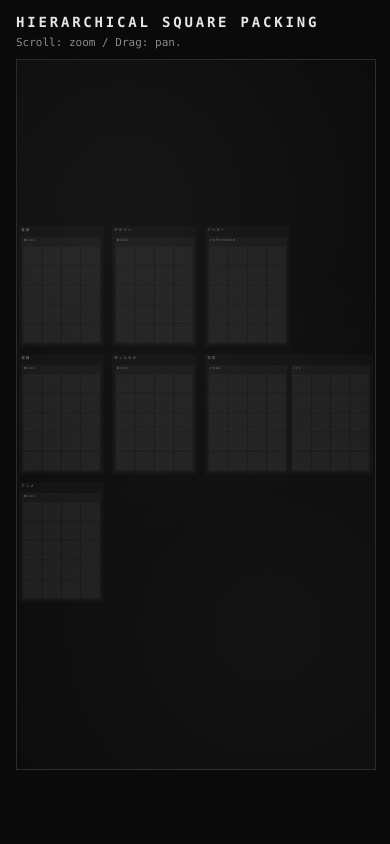
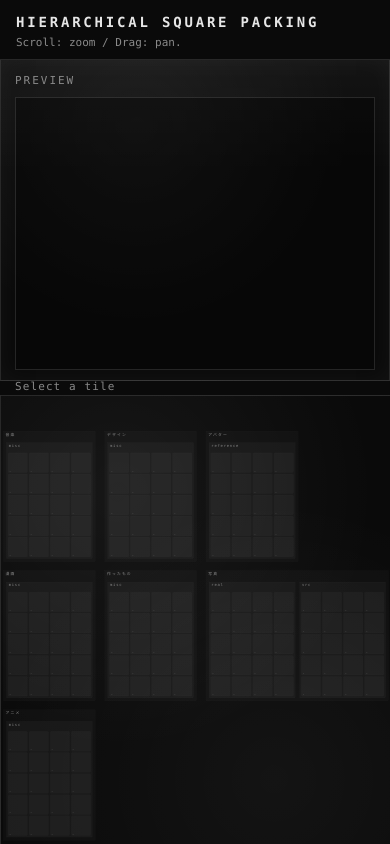
Before and after one commit to masirof/about-me, a plain HTML site: page d3-playground7.html in a window 390 px wide. Drawn offline with nearby package versions, Linux system fonts and the light colour scheme.

Commit message:
image zoom window

```diff
--- a/d3-playground7.html
+++ b/d3-playground7.html
@@ -11,20 +11,29 @@
         --muted: #8a8a8a;
         --line: rgba(255, 255, 255, 0.18);
       }
+      html,
       body {
+        height: 100%;
         margin: 0;
         font-family: "Consolas", "Courier New", monospace;
         background: var(--bg);
         color: var(--ink);
+        overflow: hidden;
       }
       .wrap {
-        max-width: 1400px;
-        margin: 14px auto 0;
-        padding: 0 16px 16px;
+        max-width: none;
+        width: 100%;
+        margin: 0;
+        padding: 14px 0 16px;
+        height: 100vh;
+        display: flex;
+        flex-direction: column;
+        overflow: hidden;
       }
       h1 {
         font-size: 14px;
         margin: 0 0 6px;
+        padding: 0 16px;
         letter-spacing: 0.2em;
         text-transform: uppercase;
       }
@@ -32,6 +41,7 @@
         margin: 0 0 10px;
         color: var(--muted);
         font-size: 11px;
+        padding: 0 16px;
       }
       .controls {
         display: flex;
@@ -40,6 +50,7 @@
         margin-bottom: 10px;
         font-size: 11px;
         color: var(--muted);
+        padding: 0 16px;
       }
       .controls button {
         background: transparent;
@@ -57,9 +68,67 @@
       .hidden {
         display: none;
       }
-      svg {
+      .stage {
+        display: grid;
+        grid-template-columns: minmax(280px, 38%) minmax(0, 1fr);
+        gap: 16px;
+        align-items: stretch;
+        flex: 1;
+        min-height: 0;
+      }
+      .preview {
+        height: 100%;
+        border: 1px solid rgba(255, 255, 255, 0.12);
+        background:
+          linear-gradient(180deg, rgba(255, 255, 255, 0.04), transparent 35%),
+          radial-gradient(circle at 35% 20%, rgba(255, 255, 255, 0.06), transparent 60%),
+          var(--bg);
+        box-shadow: inset 0 0 24px rgba(255, 255, 255, 0.04);
+        min-height: 0;
+      }
+      .preview-inner {
+        height: 100%;
+        display: grid;
+        grid-template-rows: auto minmax(0, 1fr) auto;
+        gap: 10px;
+        padding: 14px;
+        min-height: 0;
+      }
+      .preview-media {
+        display: flex;
+        align-items: center;
+        justify-content: center;
+        background: rgba(0, 0, 0, 0.35);
+        border: 1px solid rgba(255, 255, 255, 0.12);
+        min-height: 0;
+        overflow: hidden;
+      }
+      .preview-label {
+        font-size: 11px;
+        letter-spacing: 0.18em;
+        text-transform: uppercase;
+        color: var(--muted);
+      }
+      .preview-image {
         width: 100%;
-        height: 84vh;
+        height: 100%;
+        max-width: 100%;
+        max-height: 100%;
+        object-fit: contain;
+        display: block;
+      }
+      .preview.is-empty .preview-image {
+        opacity: 0;
+      }
+      .preview-caption {
+        font-size: 11px;
+        letter-spacing: 0.1em;
+        color: var(--muted);
+        min-height: 14px;
+      }
+      .canvas svg {
+        width: 100%;
+        height: 100%;
         background:
           radial-gradient(circle at 30% 20%, rgba(255, 255, 255, 0.05), transparent 55%),
           radial-gradient(circle at 70% 80%, rgba(255, 255, 255, 0.04), transparent 60%),
@@ -101,6 +170,21 @@
         letter-spacing: 0.2em;
         fill: rgba(255, 255, 255, 0.45);
       }
+      .tile-group {
+        cursor: pointer;
+      }
+      @media (max-width: 1100px) {
+        .stage {
+          grid-template-columns: 1fr;
+          grid-template-rows: 40% 60%;
+        }
+        .preview {
+          height: 100%;
+        }
+        .canvas svg {
+          height: 100%;
+        }
+      }
     </style>
   </head>
   <body>
@@ -112,7 +196,20 @@
         <button id="loadCsv">Load CSV</button>
         <input id="csvFile" type="file" accept=".csv" class="hidden" />
       </div>
-      <svg></svg>
+      <div class="stage">
+        <div class="preview is-empty" id="preview">
+          <div class="preview-inner">
+            <div class="preview-label">Preview</div>
+            <div class="preview-media">
+              <img class="preview-image" id="previewImage" alt="" />
+            </div>
+            <div class="preview-caption" id="previewCaption">Select a tile</div>
+          </div>
+        </div>
+        <div class="canvas">
+          <svg></svg>
+        </div>
+      </div>
     </div>
     <script>
       const tileSize = 512;
@@ -149,13 +246,20 @@
       const controls = document.getElementById("controls");
       const loadCsvButton = document.getElementById("loadCsv");
       const csvFileInput = document.getElementById("csvFile");
+      const preview = document.getElementById("preview");
+      const previewImage = document.getElementById("previewImage");
+      const previewCaption = document.getElementById("previewCaption");
       const imageMeta = new Map();
+      let currentTile = null;
 
       const zoom = d3.zoom()
         .scaleExtent([1, 40])
         .on("zoom", (event) => zoomG.attr("transform", event.transform));
 
       svg.call(zoom).on("dblclick.zoom", null);
+      svg.on("click", () => {
+        clearPreview();
+      });
 
       function normalizeGenre(value) {
         return (value || "").toString().trim();
@@ -219,6 +323,9 @@
             if (!meta) return 1;
             return meta.w && meta.h ? 1 : 0;
           });
+        if (currentTile) {
+          renderPreview(currentTile);
+        }
       }
 
       function loadImageMeta(paths) {
@@ -235,6 +342,32 @@
           };
           img.src = path;
         });
+      }
+
+      function renderPreview(tile) {
+        currentTile = tile;
+        const hasImage = tile && tile.image;
+        if (!hasImage) {
+          preview.classList.add("is-empty");
+          previewImage.removeAttribute("src");
+          previewCaption.textContent = "NO IMAGE";
+          return;
+        }
+        const meta = imageMeta.get(tile.image);
+        const resolution = meta && meta.w && meta.h ? `${meta.w}x${meta.h}` : "LOADING";
+        const label = [tile.parent, tile.child].filter(Boolean).join(" / ");
+        preview.classList.remove("is-empty");
+        previewImage.src = tile.image;
+        previewImage.alt = label;
+        previewCaption.textContent = `${label}${label ? " · " : ""}${resolution}`;
+      }
+
+      function clearPreview() {
+        currentTile = null;
+        preview.classList.add("is-empty");
+        previewImage.removeAttribute("src");
+        previewImage.alt = "";
+        previewCaption.textContent = "Select a tile";
       }
 
       function buildGridPoints() {
@@ -306,6 +439,7 @@
         });
         rootG.selectAll("*").remove();
         svg.selectAll("defs.tile-defs").remove();
+        clearPreview();
 
         const parentList = parents.map((p) => ({ ...p, children: [] }));
         const parentByName = new Map(parentList.map((p) => [p.name, p]));
@@ -442,7 +576,11 @@
           .enter()
           .append("g")
           .attr("class", "tile-group")
-          .attr("transform", (d) => `translate(${d.x}, ${d.y})`);
+          .attr("transform", (d) => `translate(${d.x}, ${d.y})`)
+          .on("click", (event, d) => {
+            event.stopPropagation();
+            renderPreview(d);
+          });
 
         const tileFace = tileGroup.append("g")
           .attr("class", "tile-face");
```
Also changed, not shown: d3-camera1.html (+47 -9 lines), memo.md (+2 -0 lines).
